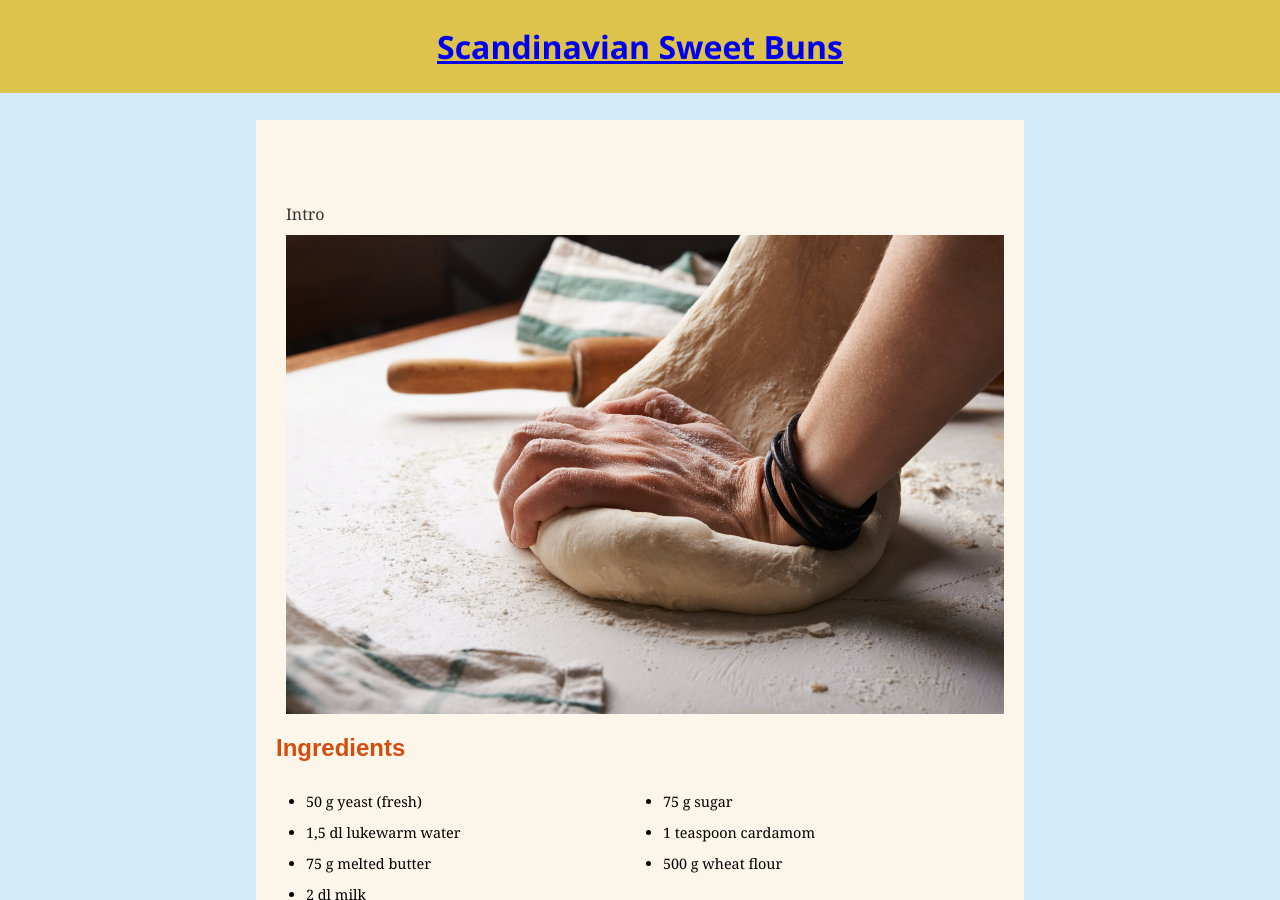
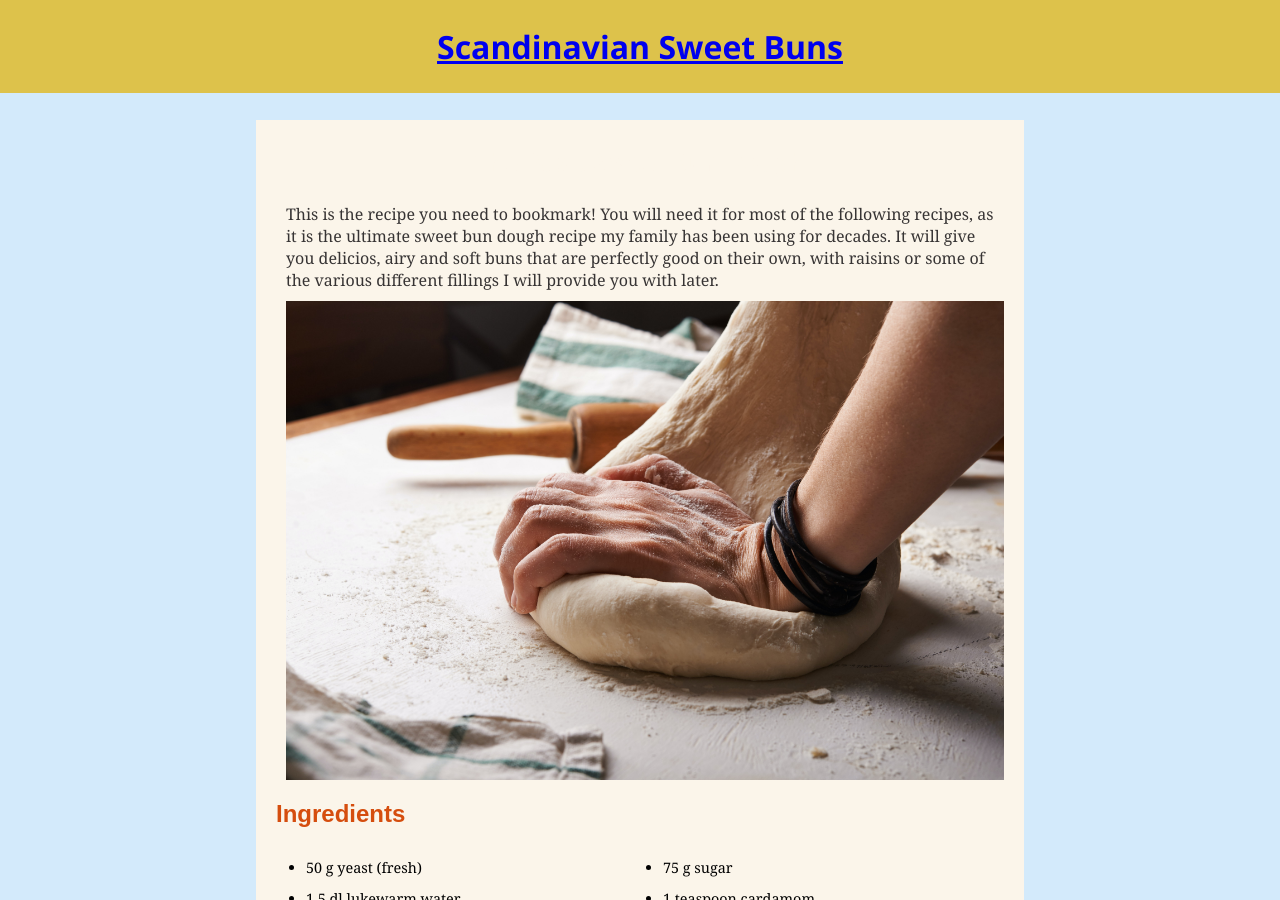
Before and after one commit to maudhaugland/maudsrecipes, a Jekyll site: the page built from _recipes/the-basic-dough.md, in a window 1280 px wide and 900 px high. Built offline with Jekyll 4.4.1, drawn with Linux system fonts in a browser that asks for light colours.

Commit message:
Update Recipe “the-basic-dough”

```diff
--- a/_recipes/the-basic-dough.md
+++ b/_recipes/the-basic-dough.md
@@ -4,7 +4,7 @@ date: 2023-02-07T14:51:09.932Z
 order: 1
 layout: recipe
 ---
-Intro
+This is the recipe you need to bookmark! You will need it for most of the following recipes, as it is the ultimate sweet bun dough recipe my family has been using for decades. It will give you delicios, airy and soft buns that are perfectly good on their own, with raisins or some of the various different fillings I will provide you with later.
 
 ![](../uploads/nadya-spetnitskaya-toyiqxf9-ys-unsplash.jpg)
 
```
